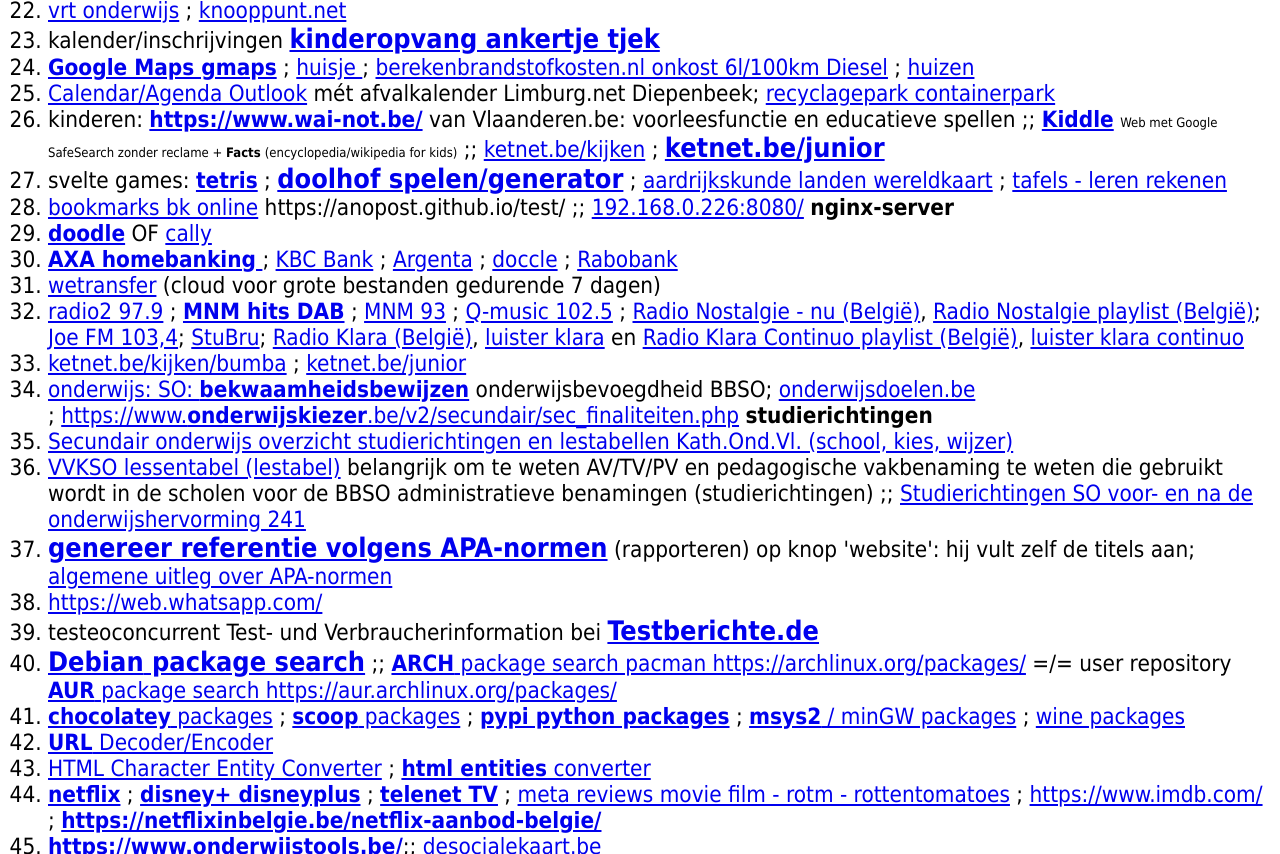
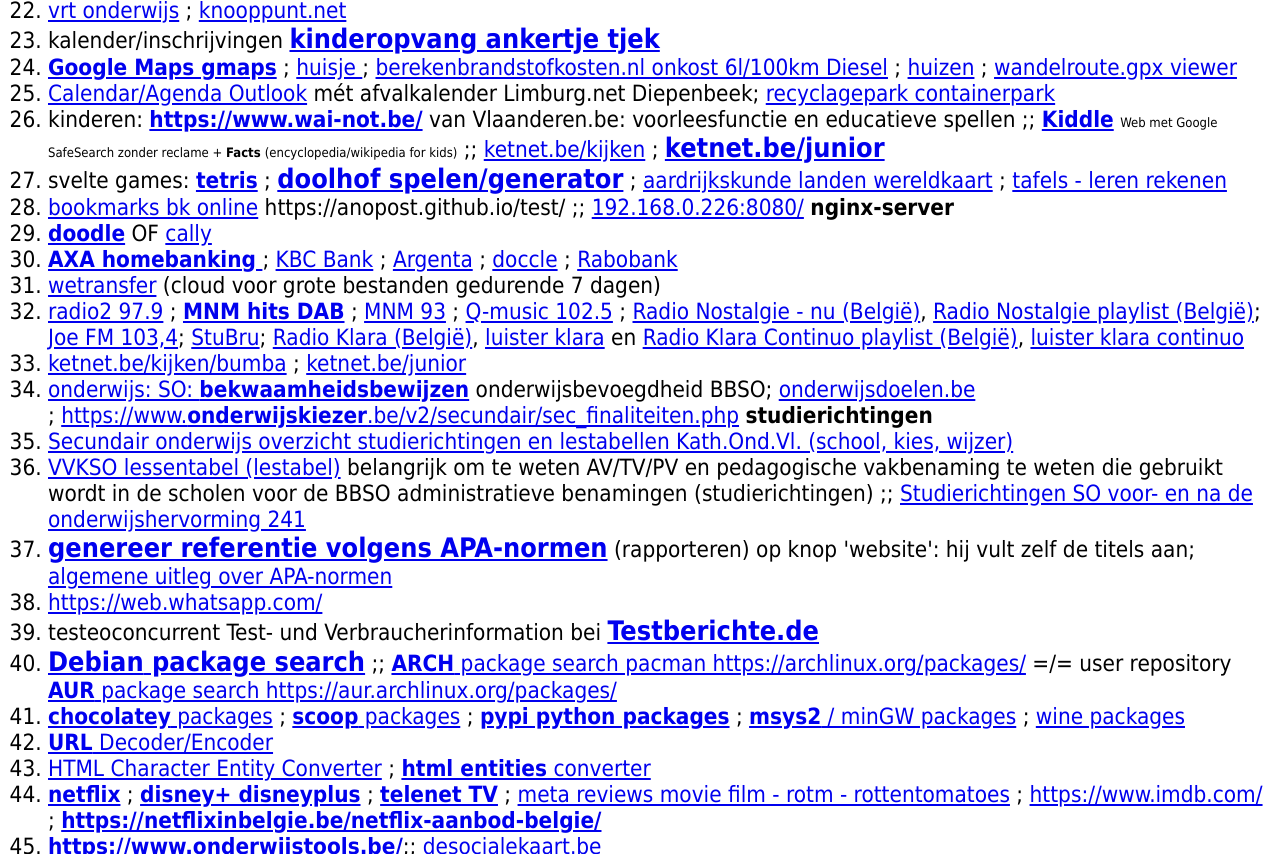
Before and after one commit to anopost/test, a plain HTML site: page index.html in a window 1280 px wide. Shown: the part 1307-2161 px from the top of the page. Drawn offline with Linux system fonts and the light colour scheme.

Commit message:
Update index.html

```diff
--- a/index.html
+++ b/index.html
@@ -306,8 +306,7 @@ href="https://www.google.com/maps/d/edit?hl=nl&amp;hl=nl&amp;mid=1DcQBQdozlywkN_
           target="_blank">berekenbrandstofkosten.nl onkost 6l/100km
           Diesel</a> ; <a
 href="https://www.google.com/maps/d/edit?hl=nl&amp;mid=1vJoEfTf5xiv0gZ-FaX7fRyWn95E&amp;ll=50.93175134590565%2C5.311076148959842&amp;z=19"
-          target="_blank">huizen</a> </li>
-
+          target="_blank">huizen</a> ; <a href="https://www.mygpsfiles.com/app/">wandelroute.gpx viewer</a></li>
 
       <li><span style="font-size:1em;"><a
             href="https://outlook.office365.com/calendar/view/week"
```
